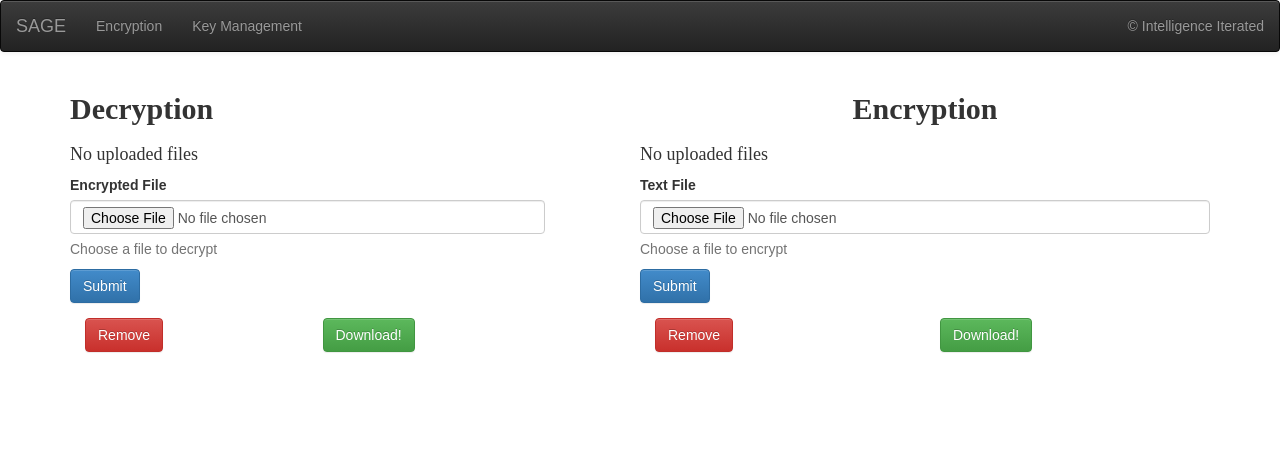
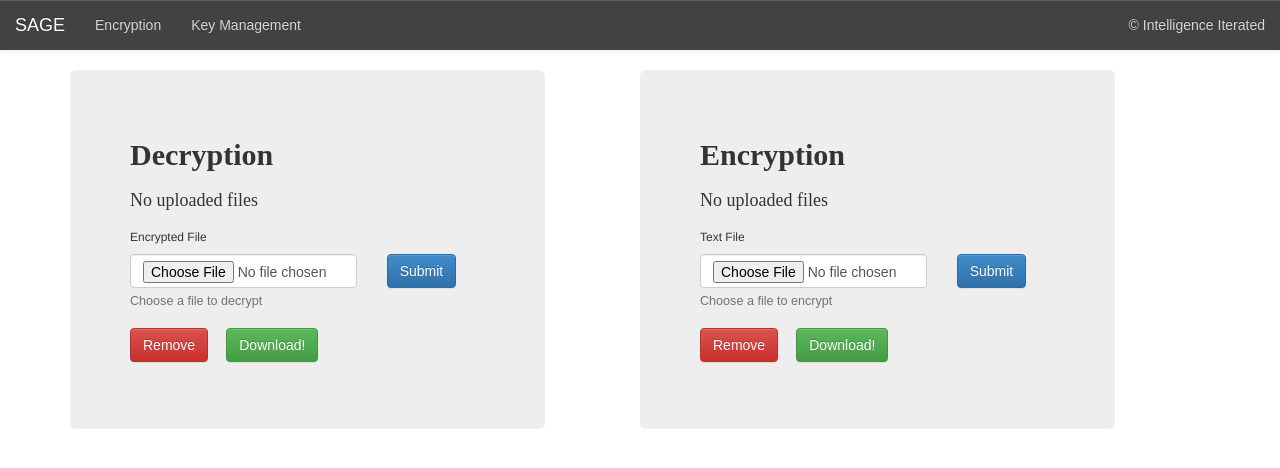
Before and after one commit to dblarons/SAGE, a Python web app: template sage/templates/encryption.mako in a window 1280 px wide. Shown: the top 468 px of the page. Run offline with Mako, Linux system fonts and the light colour scheme; the template is opened without the code that fills it, so the values that code supplies are empty.

Commit message:
Cleaned up UI

```diff
--- a/sage/static/stylesheets/css/main.css
+++ b/sage/static/stylesheets/css/main.css
@@ -1,13 +1,51 @@
 body {
   font-family: 'Quicksand', sans-serif;
 }
-body h1,
-body h2 {
+h1,
+h2 {
   font-family: 'Quicksand';
   font-weight: 700;
 }
-body h3,
-body h4 {
+h3,
+h4 {
   font-family: 'Quicksand';
   font-weight: 400;
 }
+.jumbotron p {
+  font-size: 60%;
+}
+.key-management h3 {
+  font-weight: 700;
+}
+#public-key {
+  color: #5dc568;
+}
+#private-key {
+  color: #5dc568;
+}
+.submit-button .btn-primary {
+  margin-bottom: 14px;
+}
+.navbar {
+  border: none;
+  border-radius: 0;
+}
+.navbar-inverse {
+  background-color: #424242;
+  border-color: #080808;
+  background-image: none;
+}
+.navbar-inverse .navbar-brand {
+  color: #d7d7d7;
+}
+.navbar-inverse .navbar-brand:hover,
+.navbar-inverse .navbar-brand:focus {
+  color: #ffffff;
+  background-color: transparent;
+}
+.navbar-inverse .navbar-text {
+  color: #d7d7d7;
+}
+.navbar-inverse .navbar-nav > li > a {
+  color: #d7d7d7;
+}
--- a/sage/templates/encryption.mako
+++ b/sage/templates/encryption.mako
@@ -1,11 +1,14 @@
 # -*- coding: utf-8 -*-
 <%inherit file="layout.mako"/>
 
-<div class="col-md-5">
+<div class="col-md-5 jumbotron">
   <div class="row">
+    <div class="col-md-12">
       <h2> Decryption </h2>
     </div>
+  </div>
   <div class="row">
+    <div class="col-md-12">
       % if decrypted_files:
       <ul>
         % for file in decrypted_files:
@@ -16,20 +19,31 @@
       <h4> No uploaded files </h4>
       % endif
     </div>
+  </div>
 
   <div class="row">
     <form role="form" action="${request.route_url('upload_encrypted_file')}" method="post" accept-charset="utf-8" enctype="multipart/form-data">
-      <div class="form-group">
-        <label for="plain_text">Encrypted File</label>
+      <div class="col-md-12">
+        <div class="row">
+          <div class="col-md-12">
+            <h6>Encrypted File</h6>
+          </div>
+        </div>
+        <div class="row">
+          <div class="col-md-8">
               <input id="plain_text" class="form-control" name="plain_text" type="file" value="" />
               <p class="help-block">Choose a file to decrypt</p>
+          </div>
+          <div class="col-md-4 submit-button">
             <button type="submit" class="btn btn-primary">Submit</button>
+          </div>
+        </div>
       </div>
     </form>
   </div>
 
   <div class="row">
-    <div class="col-md-6">
+    <div class="col-md-3">
       <form method="get" role="form" action="${request.route_url('remove_files', remove_encrypted=False)}">
         <div class="form-group">
           <button type="submit" class="btn btn-danger">Remove</button>
@@ -51,12 +65,15 @@
 
 <div class="col-md-1"></div>
 
-<div class="col-md-6">
-  <h2 class="text-center">
-    Encryption
-  </h2>
+<div class="col-md-5 jumbotron">
+  <div class="row">
+    <div class="col-md-12">
+      <h2>Encryption</h2>
+    </div>
+  </div>
 
   <div class="row">
+    <div class="col-md-12">
       % if encrypted_files:
       <ul>
         % for file in encrypted_files:
@@ -67,20 +84,31 @@
       <h4> No uploaded files </h4>
       % endif
     </div>
+  </div>
 
   <div class="row">
     <form role="form" action="${request.route_url('upload_text_file')}" method="post" accept-charset="utf-8" enctype="multipart/form-data">
-      <div class="form-group">
-        <label for="plain_text">Text File</label>
+      <div class="col-md-12">
+        <div class="row">
+          <div class="col-md-12">
+            <h6>Text File</h6>
+          </div>
+        </div>
+        <div class="row">
+          <div class="col-md-8">
             <input id="plain_text" class="form-control" name="plain_text" type="file" value="" />
             <p class="help-block">Choose a file to encrypt</p>
+          </div>
+          <div class="col-md-4 submit-button">
             <button type="submit" class="btn btn-primary">Submit</button>
+          </div>
+        </div>
       </div>
     </form>
   </div>
 
   <div class="row">
-    <div class="col-md-6">
+    <div class="col-md-3">
       <form method="get" role="form" action="${request.route_url('remove_files', remove_encrypted=True)}">
         <div class="form-group">
           <button type="submit" class="btn btn-danger">Remove</button>
--- a/sage/templates/key_management.mako
+++ b/sage/templates/key_management.mako
@@ -1,48 +1,86 @@
 # -*- coding: utf-8 -*-
 <%inherit file="layout.mako"/>
 
-<div class="row">
-  <div class="col-md-5">
-    <h2> Simple Air-Gapped Encryption </h2>
-    <br>
-    <h4>Current Public Key: ${public_key}</h4>
-    <br>
-    <h4>My Private Key: ${private_key}</h4>
+<div class="row key-management">
+  <div class="col-md-5 jumbotron">
+    <div class="row">
+      <div class="col-md-12">
+        <h3>Keychain</h3>
+      </div>
+    </div>
+    <div class="row">
+      <div class="col-md-7">
+        <h4>Current Public Key: </h4>
+      </div>
+      <div class="col-md-5">
+        <h4 id="public-key"> ${public_key} </h4>
+      </div>
+    </div>
+    <div class="row">
+      <div class="col-md-7">
+        <h4>My Private Key: </h4>
+      </div>
+      <div class="col-md-5">
+        <h4 id="private-key">${private_key}</h4>
+      </div>
+    </div>
   </div>
 
-  <div class="col-md-6">
-    <h2 class="text-center">
-      Upload Public Key
-    </h2>
+  <div class="col-md-1"></div>
+
+  <div class="col-md-6 jumbotron">
     <div class="row">
-      <form role="form" action="${request.route_url('upload_public_key')}" method="post" accept-charset="utf-8" enctype="multipart/form-data">
-        <div class="form-group">
-          <label for="public_key">Public key</label>
-          <input id="public_key" class="form-control" name="public_key" type="file" value="" />
+      <div class="col-md-12">
+        <h3>Upload Public Key</h3>
+      </div>
+    </div>
+    <div class="row">
+      <div class="col-md-12">
+        <h5>Public key</h5>
+        <form role="form" action="${request.route_url('upload_public_key')}" method="post" accept-charset="utf-8" enctype="multipart/form-data">
+          <div class="row">
+            <div class="col-md-6">
+              <input id="public_key" class="form-control" name="public_key" type="file" value="" />
+            </div>
+            <div class="col-md-6">
+              <button type="submit" class="btn btn-primary">Upload Key</button>
+            </div>
+          </div>
           <p class="help-block">Upload the public key of the message receiver</p>
-          <button type="submit" class="btn btn-primary">Upload Key</button>
-        </div>
-      </form>
+        </form>
+      </div>
     </div>
 
-    <h2 class="text-center">
-      Generate Personal Keys
-    </h2>
+    <h3>Generate Personal Keys</h3>
     <div class="row">
-      <form role="form" action="${request.route_url('generate_keys')}" method="get">
-        <button type="submit" class="btn btn-primary">Generate Keys</button>
-        <p class="help-block">Generate a private and public key</p>
-      </form>
+      <div class="col-md-12">
+        <form role="form" action="${request.route_url('generate_keys')}" method="get">
+          <div class="row">
+            <div class="col-md-4">
+              <button type="submit" class="btn btn-primary">Generate Keys</button>
+            </div>
+            <div class="col-md-6">
+              <p class="help-block">Generate a private and public key</p>
+            </div>
+          </div>
+        </form>
+      </div>
     </div>
 
-    <h2 class="text-center">
-      Download Personal Public Key
-    </h2>
+    <h3>Download Personal Public Key</h3>
     <div class="row">
-      <form role="form" action="${request.route_url('download_my_public_key')}" method="get">
-        <button type="submit" class="btn btn-primary">Download My Key</button>
-        <p class="help-block">Download and share your public key</p>
-      </form>
+      <div class="col-md-12">
+        <form role="form" action="${request.route_url('download_my_public_key')}" method="get">
+          <div class="row">
+            <div class="col-md-4">
+              <button type="submit" class="btn btn-primary">Download My Key</button>
+            </div>
+            <div class="col-md-6">
+              <p class="help-block">Download and share your public key</p>
+            </div>
+          </div>
+        </form>
+      </div>
     </div>
   </div>
 
--- a/sage/views.py
+++ b/sage/views.py
@@ -104,11 +104,9 @@ def download_files(request):
     if is_encryption == 'True':
         folder = 'encrypted_files/'
         package = 'encrypted_package.zip'
-        return_url = 'encryption'
     elif is_encryption == 'False':
         folder = 'decrypted_files/'
         package = 'decrypted_package.zip'
-        return_url = 'decryption'
 
     here = os.path.abspath(os.path.dirname(__file__))
 
@@ -116,7 +114,7 @@ def download_files(request):
 
     if not files_to_download:
         request.session.flash('No files have been uploaded')
-        return HTTPFound(location=request.route_url(return_url, clear_queue=False))
+        return HTTPFound(location=request.route_url('encryption', clear_queue=False))
 
     if len(files_to_download) == 1:
         response = download(os.path.join(here, folder, files_to_download[0]), files_to_download[0])
```
Also changed, not shown: sage/static/stylesheets/less/styles.less (+53 -1 lines). Lines whose indentation alone changed are shown as unchanged.
